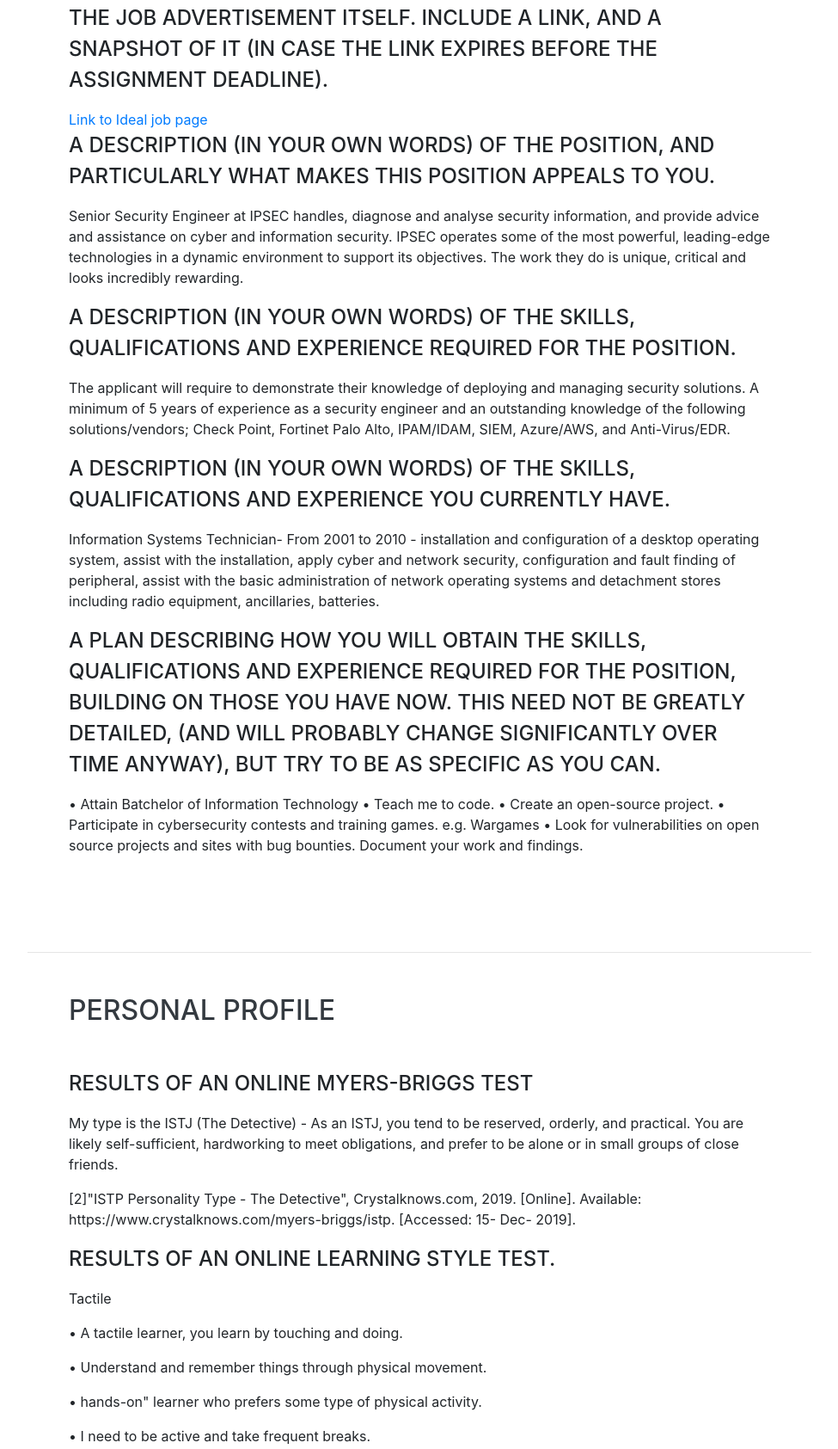
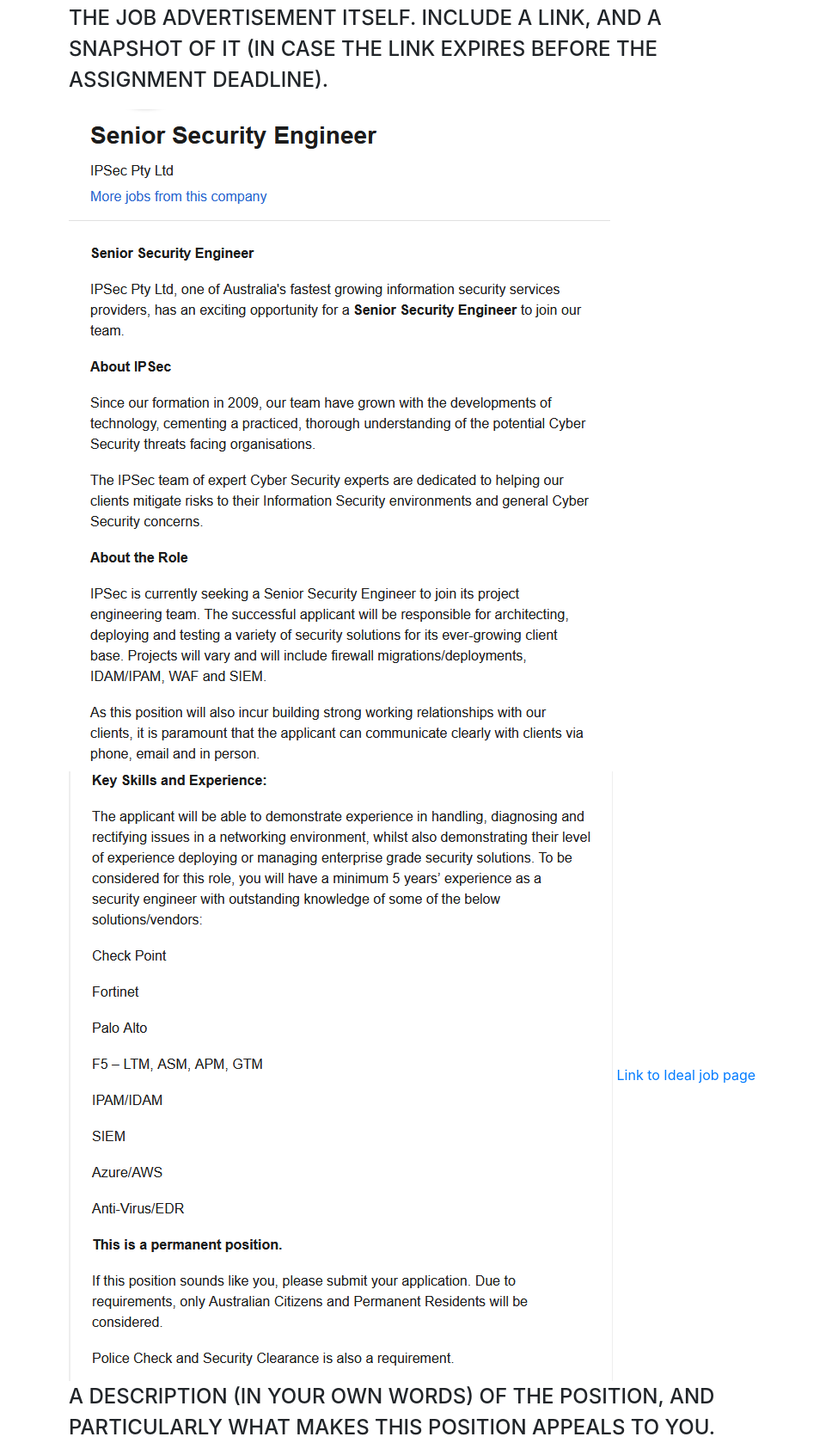
Before and after one commit to s2183689/Assignment-1, a website with bundled scripts: page index.html in a window 1280 px wide. Shown: the part 1354-3039 px from the top of the page at 86% size, without its empty margins (288-1263 px from the left). Built offline with nearby package versions, Linux system fonts and the light colour scheme; a web font is replaced by a local one.

Commit message:
Update index.html

```diff
--- a/index.html
+++ b/index.html
@@ -98,6 +98,8 @@
           <div class="resume-content">
             <div class="subheading mb-3">The job advertisement itself. Include a link, and a snapshot of it (in case the link expires before the assignment deadline).
             </div>
+            <img src="img/job1.png">
+            <img src="img/job2.png">
             <a href="https://www.seek.com.au/job/40570257?type=promoted#searchRequestToken=bf85f333-8e48-401f-b39e-725ed7a733c6">Link to Ideal job page</a>
 
         <div class="subheading mb-3">A description (in your own words) of the position, and particularly what makes this position appeals to you.</div>
```
